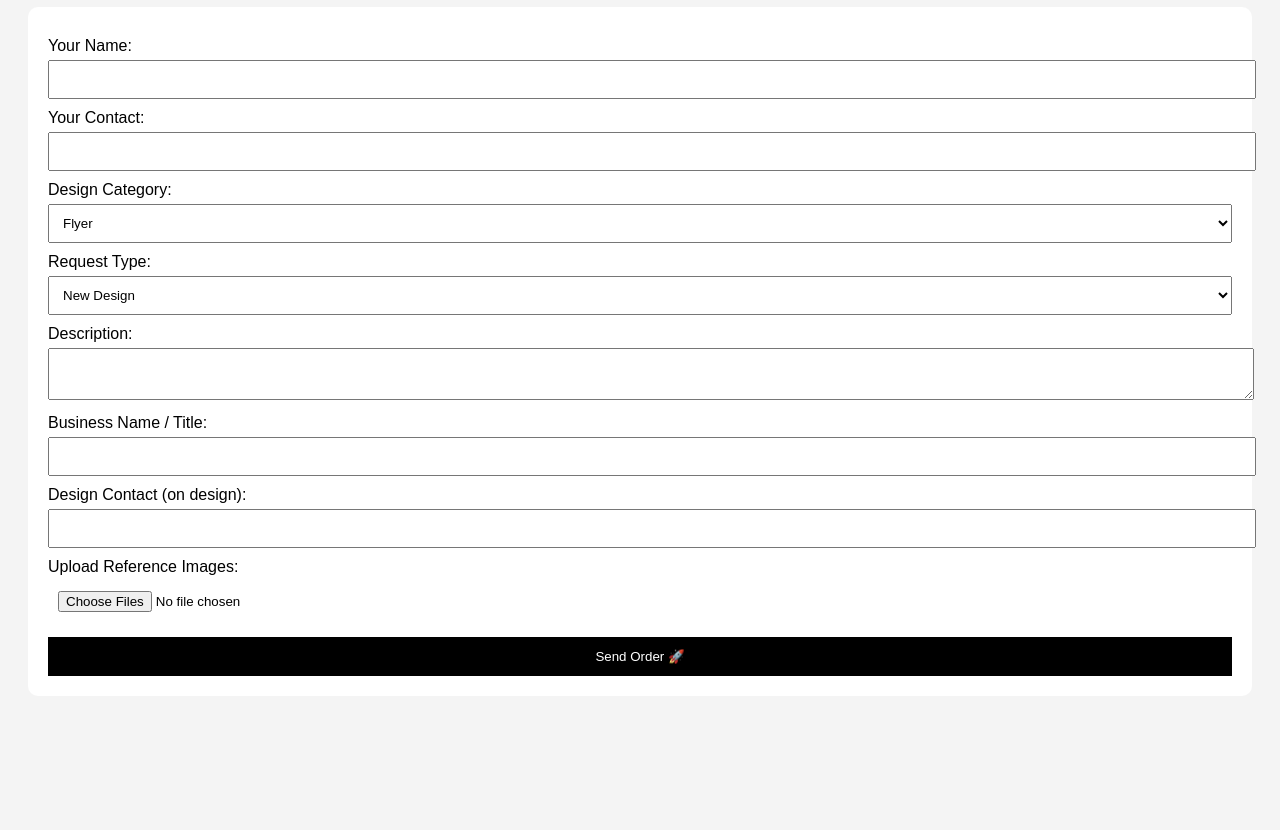
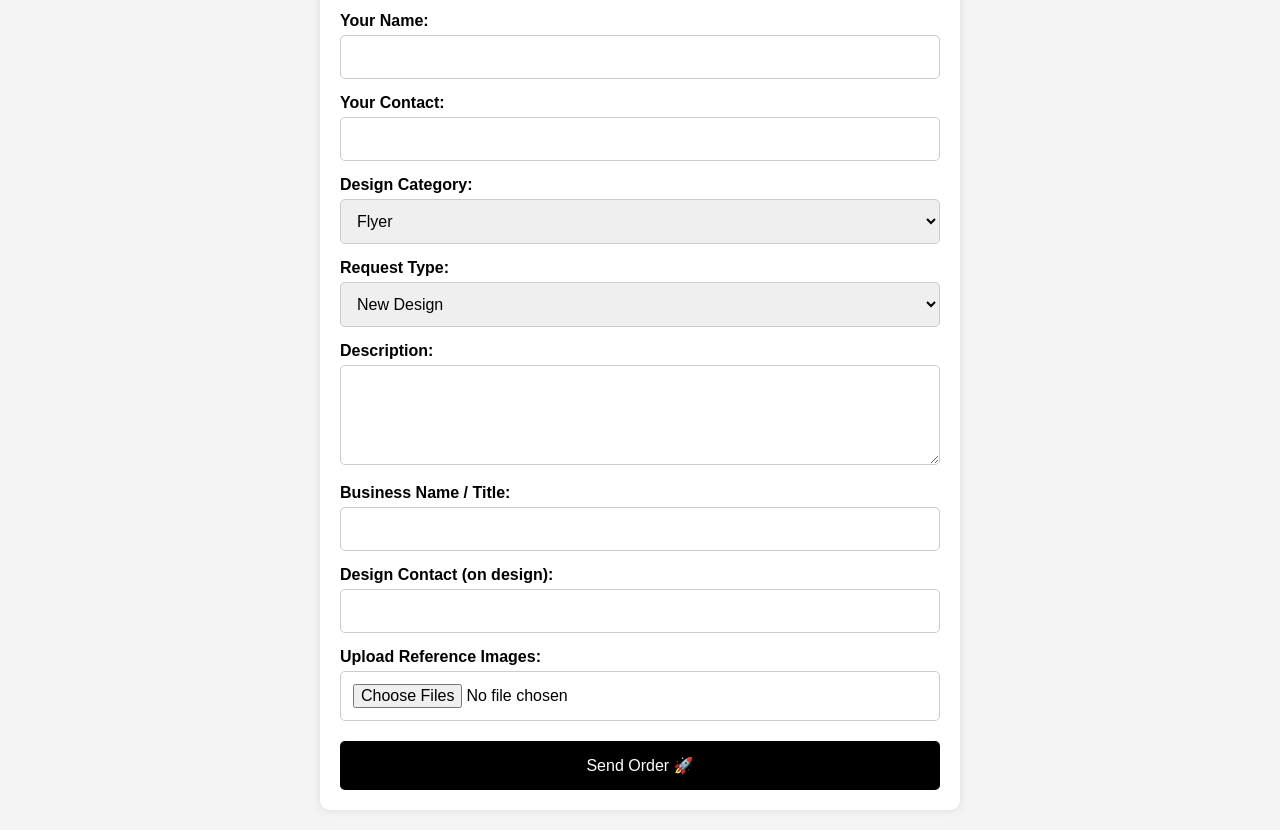
Before and after one commit to crystallinegraphics-001/DesignApp, a plain HTML site: page index.html in a window 1280 px wide. Shown: the part 102-932 px from the top of the page. Before the commit the page ends 826 px from the top, so only its background shows below. Drawn offline with Linux system fonts and the light colour scheme.

Commit message:
Update style.css

```diff
--- a/style.css
+++ b/style.css
@@ -1,35 +1,53 @@
 body {
   font-family: Arial;
-  padding: 20px;
+  margin: 0;
+  padding: 0;
   background: #f4f4f4;
 }
 
 h1 {
   text-align: center;
+  margin-top: 20px;
 }
 
 form {
   background: white;
+  width: 95%;
+  max-width: 600px;
+  margin: 20px auto;
   padding: 20px;
   border-radius: 10px;
+  box-shadow: 0 0 10px rgba(0,0,0,0.1);
 }
 
 label {
   display: block;
-  margin-top: 10px;
+  margin-top: 15px;
+  font-weight: bold;
 }
 
 input, select, textarea {
   width: 100%;
-  padding: 10px;
+  padding: 12px;
   margin-top: 5px;
+  font-size: 16px;
+  border: 1px solid #ccc;
+  border-radius: 5px;
+  box-sizing: border-box;
+}
+
+textarea {
+  min-height: 100px;
+  resize: vertical;
 }
 
 button {
-  margin-top: 15px;
-  padding: 12px;
+  width: 100%;
+  padding: 15px;
+  margin-top: 20px;
   background: black;
   color: white;
+  font-size: 16px;
   border: none;
-  width: 100%;
+  border-radius: 5px;
 }
```
